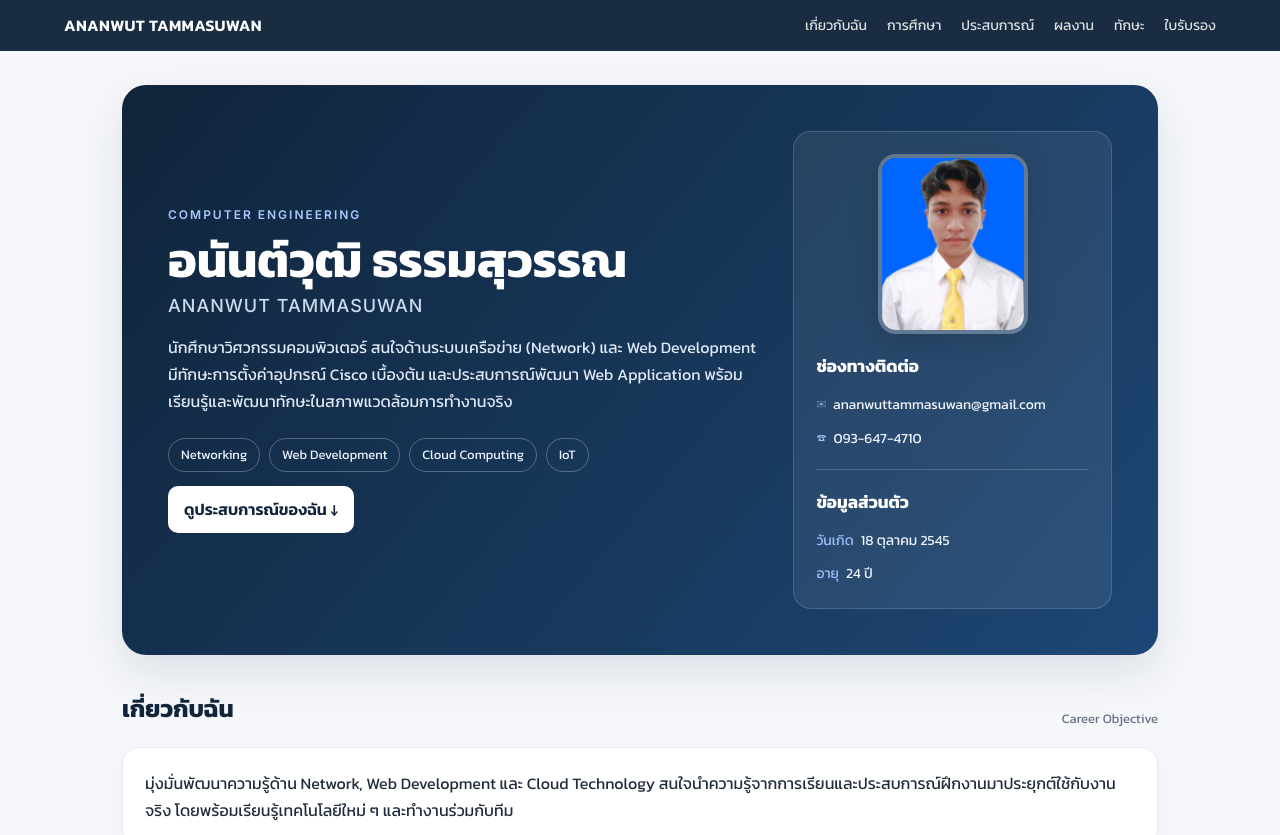
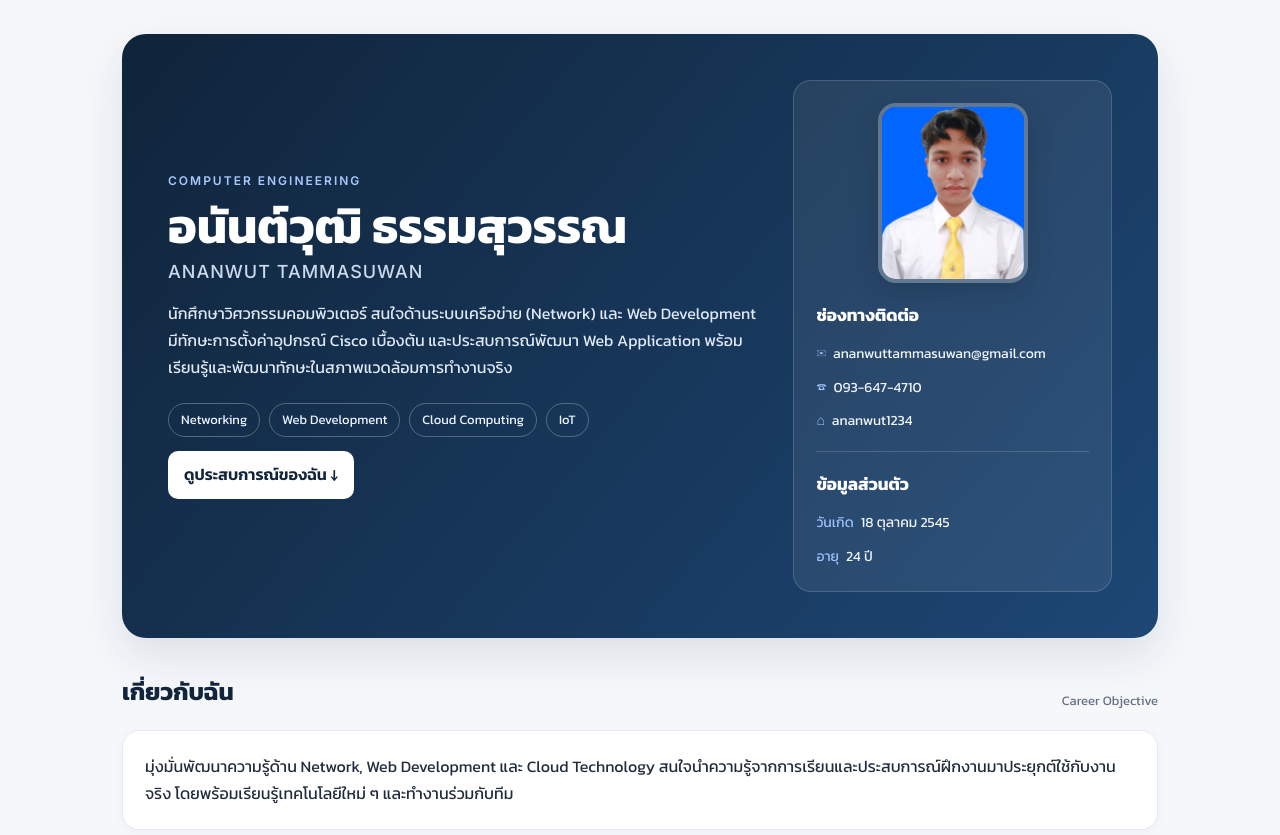
Before and after one commit to ananwut/Google-Sites-Ananwut, a plain HTML site: page index.html in a window 1280 px wide. Shown: the top 835 px of the page. Drawn offline with Linux system fonts and the light colour scheme.

Commit message:
Update index.html

```diff
--- a/index.html
+++ b/index.html
@@ -11,8 +11,6 @@
 *{box-sizing:border-box;scroll-behavior:smooth}
 body{margin:0;background:#f5f7fb;color:var(--ink);font-family:'Kanit','Inter',sans-serif;line-height:1.7}
 a{color:inherit;text-decoration:none}
-nav{position:sticky;top:0;z-index:10;background:rgba(16,36,58,.96);backdrop-filter:blur(10px);color:white;padding:12px 5%;display:flex;align-items:center;justify-content:space-between;gap:16px}
-.brand{font-weight:600;letter-spacing:.3px}.navlinks{display:flex;gap:20px;flex-wrap:wrap;font-size:14px}.navlinks a{opacity:.85}.navlinks a:hover{opacity:1;color:#9fc0ff}
 .wrap{max-width:1080px;margin:auto;padding:34px 22px 60px}
 .hero{background:linear-gradient(130deg,#10243a,#1d4775);color:#fff;border-radius:24px;padding:46px;display:grid;grid-template-columns:1.5fr .8fr;gap:28px;align-items:center;box-shadow:0 18px 45px #10243a1c}
 .eyebrow{text-transform:uppercase;letter-spacing:2px;color:#a9c7ff;font:600 12px Inter,sans-serif}
@@ -21,7 +19,7 @@ h1{font-size:clamp(30px,5vw,48px);line-height:1.2;margin:10px 0 5px}.english{fon
 .pills{display:flex;flex-wrap:wrap;gap:9px}.pill{border:1px solid #ffffff45;border-radius:99px;padding:5px 12px;font-size:13px;color:#edf4ff}
 .hero-card{background:#ffffff12;border:1px solid #ffffff28;border-radius:18px;padding:22px;text-align:left}.profile-photo{display:block;width:150px;height:180px;object-fit:cover;object-position:center 20%;border:4px solid #ffffff45;border-radius:18px;margin:0 auto 18px;box-shadow:0 10px 28px #0002}
 .hero-card h3{margin:0 0 12px;font-size:17px}.contact{display:grid;gap:10px;font-size:14px;color:#f1f5fb;overflow-wrap:anywhere}.contact span{color:#9fc0ff;margin-right:7px}
-section{margin-top:34px;scroll-margin-top:85px}.section-head{display:flex;align-items:end;justify-content:space-between;margin-bottom:17px;gap:12px}
+section{margin-top:34px}.section-head{display:flex;align-items:end;justify-content:space-between;margin-bottom:17px;gap:12px}
 h2{font-size:24px;margin:0;color:var(--navy)}.section-sub{font-size:13px;color:var(--muted)}
 .grid{display:grid;grid-template-columns:repeat(2,minmax(0,1fr));gap:16px}
 .card{background:white;border:1px solid var(--line);border-radius:17px;padding:22px;box-shadow:0 5px 18px #182b4507}
@@ -32,16 +30,10 @@ h2{font-size:24px;margin:0;color:var(--navy)}.section-sub{font-size:13px;color:v
 .cert{display:flex;gap:12px;align-items:flex-start}.check{width:28px;height:28px;display:grid;place-items:center;border-radius:50%;background:#e7f8ee;color:#198754;font-weight:700;flex-shrink:0}
 .cta{display:inline-block;margin-top:14px;background:#fff;color:var(--navy);font-weight:600;border-radius:10px;padding:10px 16px}
 footer{text-align:center;color:var(--muted);font-size:13px;padding:30px 0 0}
-@media(max-width:760px){nav{align-items:flex-start;flex-direction:column}.navlinks{gap:12px}.hero{grid-template-columns:1fr;padding:28px}.hero-card{max-width:100%}.profile-photo{width:135px;height:165px}.grid{grid-template-columns:1fr}.job{grid-template-columns:1fr;gap:4px}.job-body{margin-left:2px}.wrap{padding:22px 14px 42px}}
+@media(max-width:760px){.hero{grid-template-columns:1fr;padding:28px}.hero-card{max-width:100%}.profile-photo{width:135px;height:165px}.grid{grid-template-columns:1fr}.job{grid-template-columns:1fr;gap:4px}.job-body{margin-left:2px}.wrap{padding:22px 14px 42px}}
 </style>
 </head>
 <body>
-<nav>
-  <a class="brand" href="#top">ANANWUT TAMMASUWAN</a>
-  <div class="navlinks">
-    <a href="#about">เกี่ยวกับฉัน</a><a href="#education">การศึกษา</a><a href="#experience">ประสบการณ์</a><a href="#projects">ผลงาน</a><a href="#skills">ทักษะ</a><a href="#certifications">ใบรับรอง</a>
-  </div>
-</nav>
 <main class="wrap" id="top">
   <header class="hero">
     <div>
@@ -58,6 +50,7 @@ footer{text-align:center;color:var(--muted);font-size:13px;padding:30px 0 0}
       <div class="contact">
         <div><span>✉</span><a href="mailto:ananwuttammasuwan@gmail.com">ananwuttammasuwan@gmail.com</a></div>
         <div><span>☎</span><a href="tel:0936474710">093-647-4710</a></div>
+        <div><span>⌂</span>ananwut1234</div>
       </div>
       <hr style="border:0;border-top:1px solid #ffffff2b;margin:18px 0">
       <h3>ข้อมูลส่วนตัว</h3>
```
